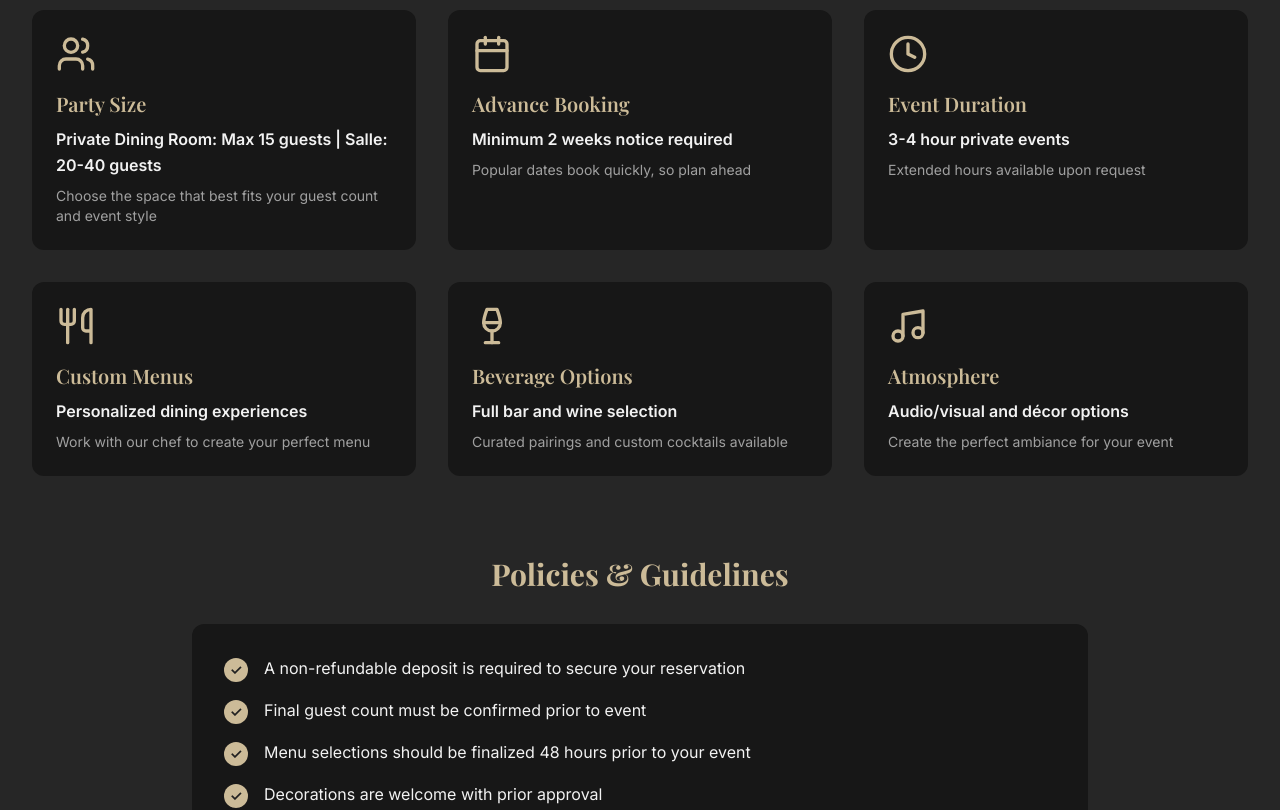
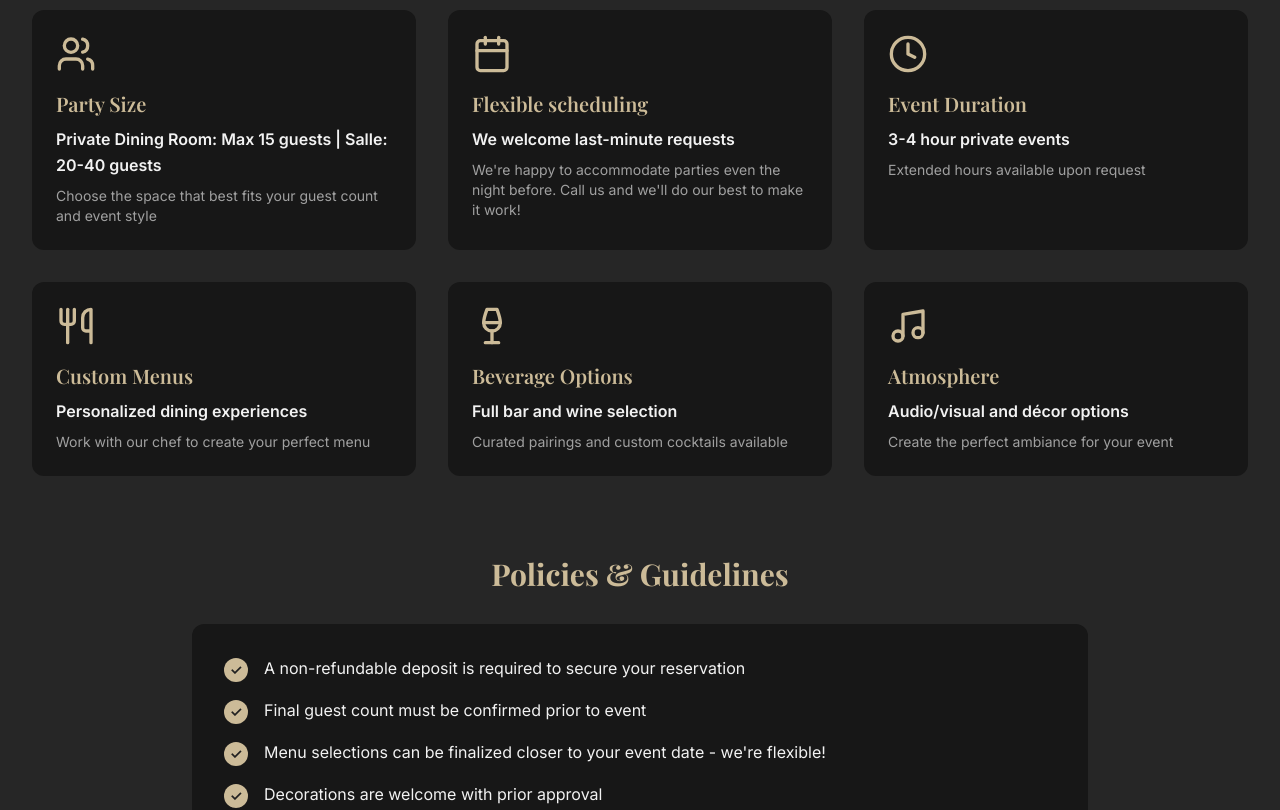
Before and after one commit to jimruck/gaslightonmain, a Next.js app: page /private-dining in a window 1280 px wide. Shown: the part 4020-4830 px from the top of the page. Built offline with nearby package versions, Linux system fonts and the light colour scheme; a web font is replaced by a local one.

Commit message:
Update private dining policies to reflect flexible scheduling
- Remove 2-week minimum notice requirement
- Update to welcome last-minute requests, including night-before accommodations
- Make menu finalization more flexible
- Clean up unused video file

```diff
--- a/src/components/private-dining/PoliciesAndSpecs.tsx
+++ b/src/components/private-dining/PoliciesAndSpecs.tsx
@@ -12,9 +12,9 @@ const specifications = [
   },
   {
     icon: Calendar,
-    title: 'Advance Booking',
-    description: 'Minimum 2 weeks notice required',
-    detail: 'Popular dates book quickly, so plan ahead'
+    title: 'Flexible scheduling',
+    description: 'We welcome last-minute requests',
+    detail: "We're happy to accommodate parties even the night before. Call us and we'll do our best to make it work!"
   },
   {
     icon: Clock,
@@ -45,7 +45,7 @@ const specifications = [
 const policies = [
   'A non-refundable deposit is required to secure your reservation',
   'Final guest count must be confirmed prior to event',
-  'Menu selections should be finalized 48 hours prior to your event',
+  "Menu selections can be finalized closer to your event date - we're flexible!",
   'Decorations are welcome with prior approval',
   'We accommodate dietary restrictions and allergies with advance notice',
   'Private dining events are subject to a service charge'
```
Also changed, not shown: 1 other file (tests, documents, lock files or other folders).
